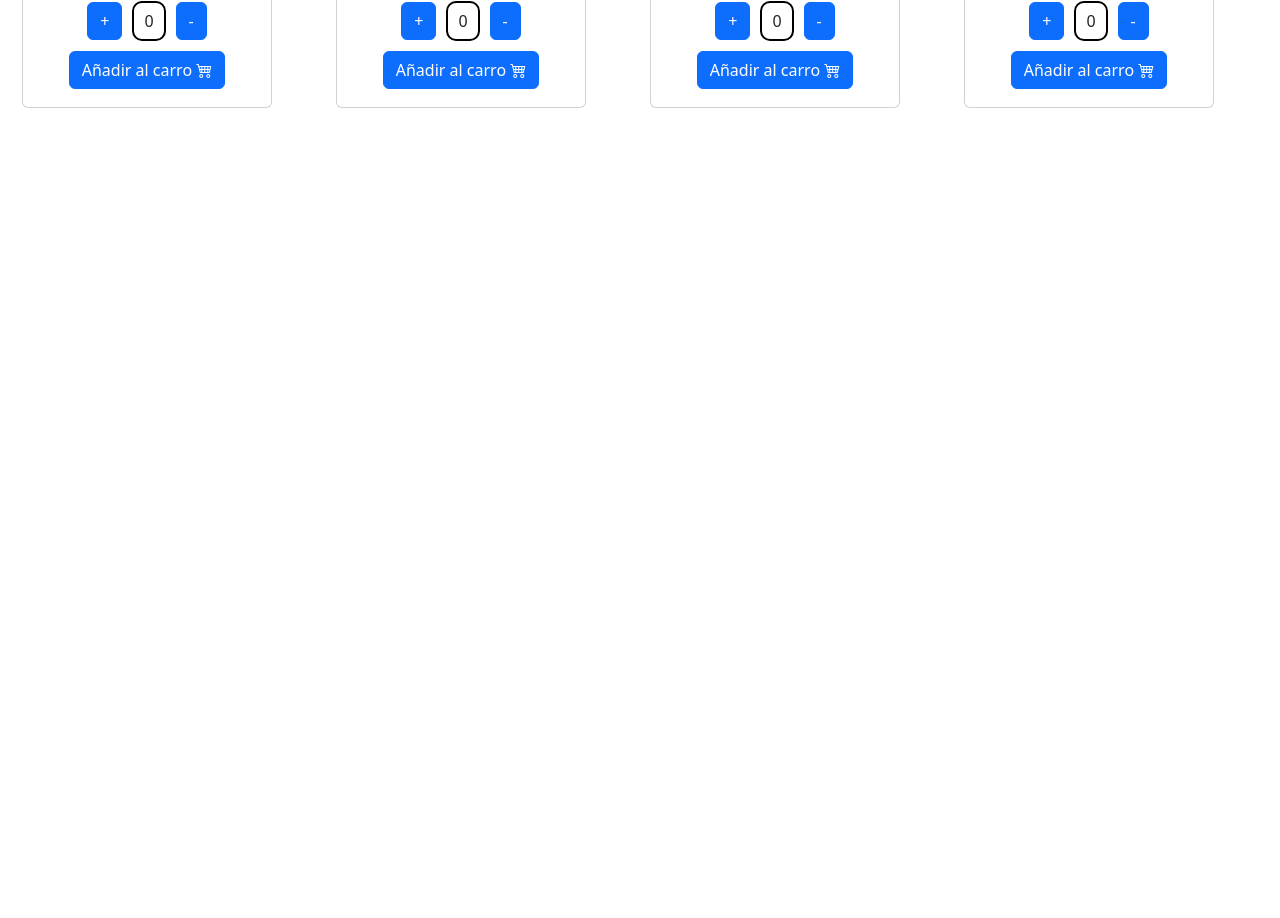
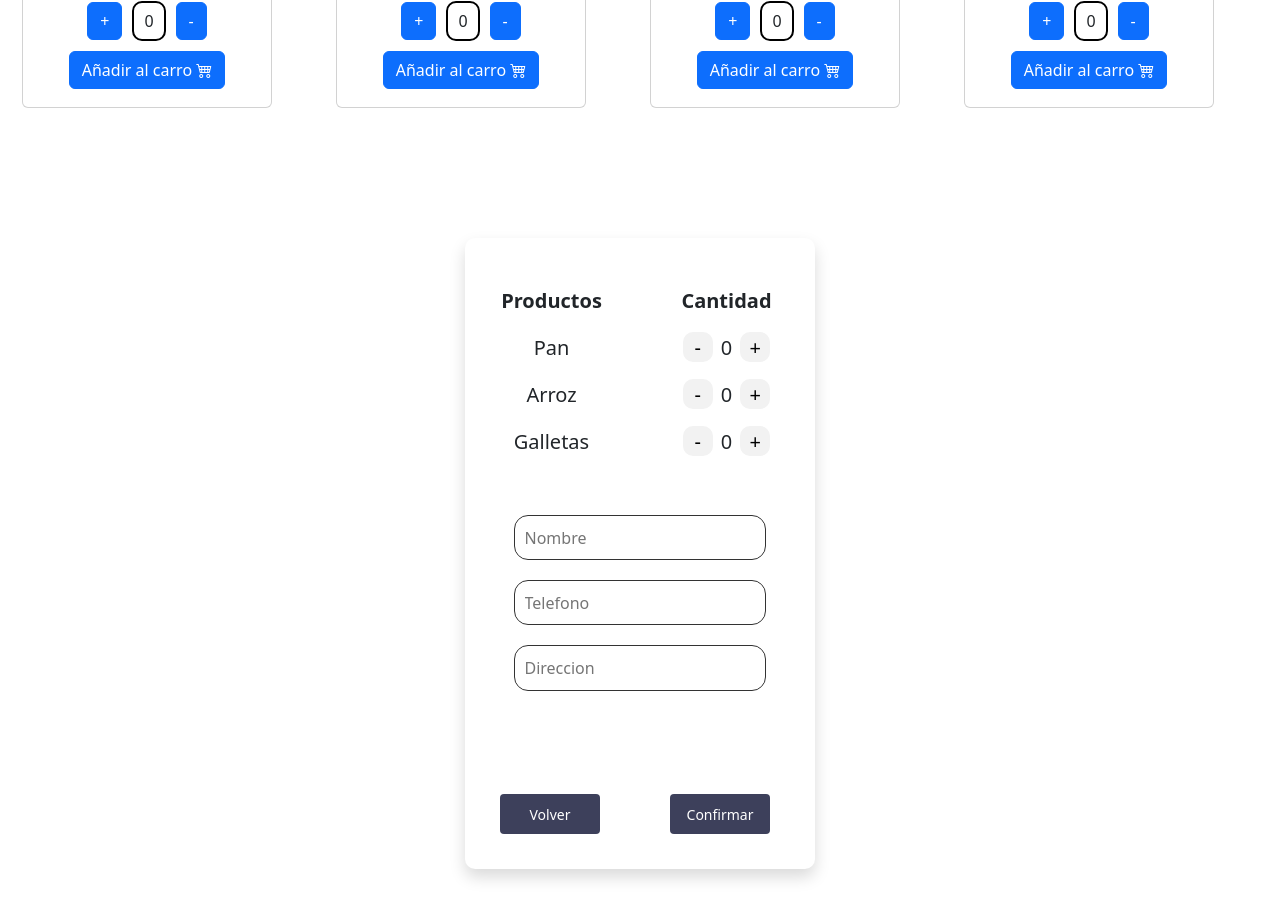
Before and after one commit to EnriqueLabrada/app-comida, a React (Create React App) app: page / in a window 1280 px wide. Shown: the part 2740-3658 px from the top of the page. Before the commit the page ends 2878 px from the top, so only its background shows below. Built offline with nearby package versions, Linux system fonts and the light colour scheme.

Commit message:
Implementacion de la estructura del pedido

```diff
--- a/src/App.js
+++ b/src/App.js
@@ -5,6 +5,7 @@ import { listaDePedidos } from './componentes/Producto'
 import 'bootstrap/dist/css/bootstrap.min.css'
 import 'bootstrap/dist/js/bootstrap'
 import 'bootstrap-icons/font/bootstrap-icons.css'
+import Pedido from './componentes/Pedido'
 
 
 function App () {
@@ -38,6 +39,7 @@ function App () {
                     <Producto nombre={'Pasta'} precio={'100$'} alt={'pasta'} url={'pasta.png'}></Producto>
                 </div>
             </main>
+            <Pedido></Pedido>
         </>
     )
 }
--- /dev/null
+++ b/src/componentes/Pedido.jsx
@@ -0,0 +1,66 @@
+import React from 'react'
+import 'bootstrap/dist/css/bootstrap.min.css'
+import 'bootstrap/dist/js/bootstrap'
+import 'bootstrap-icons/font/bootstrap-icons.css'
+import '../hojas-de-estilos/Pedido.css'
+
+
+function Pedido () {
+    return (
+    <div id='pedido'>
+        <div className="card-pedido shadow">
+            <div id='container-pedidos'>
+                <table id='tabla-pedidos'>
+                    <tr>
+                        <th>Productos</th>
+                        <th>Cantidad</th>
+                    </tr>
+                    <tr>
+                        <td id='Producto' >Pan</td>
+                        <td>
+                            <button id='decremento'>-</button>
+                            <span id='cantidad-pan'>0</span>
+                            <button id='incremento'>+</button>
+                        </td>
+                    </tr>
+                        <tr>
+                            <td id='Producto'>Arroz</td>
+                            <td>
+                                <button id='decremento'>-</button>
+                                <span id='cantidad-arroz'>0</span>
+                                <button id='incremento'>+</button>
+                            </td>
+                        </tr>
+                        <tr>
+                            <td id='Producto' >Galletas</td>
+                            <td>
+                                <button id='decremento'>-</button>
+                                <span id='cantidad-galletas'>0</span>
+                                <button id='incremento'>+</button>
+                            </td>
+                        </tr>
+                </table>
+            </div>
+            <div id='formulario'>
+            <div className="card-formulario">
+                <div className="card__form">
+                    <input id='nombre' placeholder="Nombre" type="text"/>
+                    <input id='telefono' placeholder="Telefono" type='tel'/>
+                    <input id='direccion' placeholder="Direccion" type="text"/>
+                </div>
+            </div>
+            </div>
+            <div id='container-botones'>
+                <button id='volver'>
+                    <span>Volver</span>
+                </button>
+                <button id='confirmar'>
+                    <span>Confirmar</span>
+                </button>
+            </div>
+        </div>
+    </div>
+    )
+}
+
+export default Pedido
--- /dev/null
+++ b/src/hojas-de-estilos/Pedido.css
@@ -0,0 +1,151 @@
+.card-pedido {
+    min-width: 350px;
+    min-height: 350px;
+    margin: 100px;
+    background: white;
+    border-radius: 10px;
+    transition: border-radius 0.5s cubic-bezier(0.175, 0.885, 0.32, 1.275);
+   }
+   .shadow {
+    box-shadow: inset 0 -3em 3em rgba(0,0,0,0.1),
+                0 0  0 2px rgb(190, 190, 190),
+                0.3em 0.3em 1em rgba(0,0,0,0.3);
+   }
+
+   #pedido{
+        display: flex;
+        justify-content: center;
+        align-items: center;
+   }
+
+   #pedido table {
+    width: 350px;
+    font-size: 20px;
+    margin: 40px 0px;
+    cursor: default;
+
+  }
+
+  #pedido th, #pedido td {
+    border:none;
+    padding: 8px;
+    text-align: center;
+  }
+
+  #pedido button {
+    width: 30px;
+    height: 30px;
+    background-color: #f2f2f2;
+    border: none;
+    border-radius: 10px;
+    cursor: pointer;
+    margin: 0px 8px;
+  }
+  #pedido button:hover {
+    background-color: #cacaca;
+    transition: ease-in-out 0.3s;
+  }
+
+  /* botones */
+  #container-botones{
+    display: flex;
+  }
+  #container-botones button {
+    display: flex;
+    align-items: center;
+    justify-content: center;
+    border-radius: 4px;
+    background-color: #3d405b;
+    border: none;
+    color: #FFFFFF;
+    text-align: center;
+    font-size: 14px;
+    padding: 16px;
+    width: 100px;
+    height: 40px;
+    transition: all 0.5s;
+    cursor: pointer;
+    margin: 35px;
+    cursor: pointer;
+   }
+
+   #container-botones button span {
+    cursor: pointer;
+    display: inline-block;
+    position: relative;
+    transition: 0.5s;
+   }
+   #container-botones #confirmar:hover{
+    background-color: blue;
+   }
+   #container-botones #volver:hover{
+    background-color: rgb(255, 0, 0);
+}
+   #container-botones button span:after {
+    content: '»';
+    position: absolute;
+    opacity: 0;
+    top: 0;
+    right: -15px;
+    transition: 0.5s;
+   }
+
+   #container-botones button:hover span {
+    padding-right: 15px;
+   }
+
+   #container-botones button:hover span:after {
+    opacity: 1;
+    right: 0;
+   }
+
+   /* Formulario */
+
+   #formulario{
+    display: flex;
+    align-items: center;
+    justify-content: center;
+   }
+   .card-formulario {
+    width: 260px;
+    height: 254px;
+    padding: 0 15px;
+    text-align: center;
+    display: flex;
+    align-items: center;
+    flex-direction: column;
+    gap: 12px;
+    background: #fff;
+    border-radius: 20px;
+  }
+
+  .card-formulario  > * {
+    margin: 0;
+  }
+
+  .card__content {
+    font-size: 13px;
+    line-height: 18px;
+    color: #333;
+  }
+
+  .card__form {
+    display: flex;
+    flex-direction: column;
+    gap: 10px;
+  }
+
+  .card__form input {
+    margin-top: 10px;
+    outline: 0;
+    background: rgb(255, 255, 255);
+    box-shadow: transparent 0px 0px 0px 1px inset;
+    padding: 0.6em;
+    border-radius: 14px;
+    border: 1px solid #333;
+    color: black;
+  }
+  .card__form input:focus{
+    background-color: #c4c4c4;
+    transition: ease 0.5s;
+  }
```
